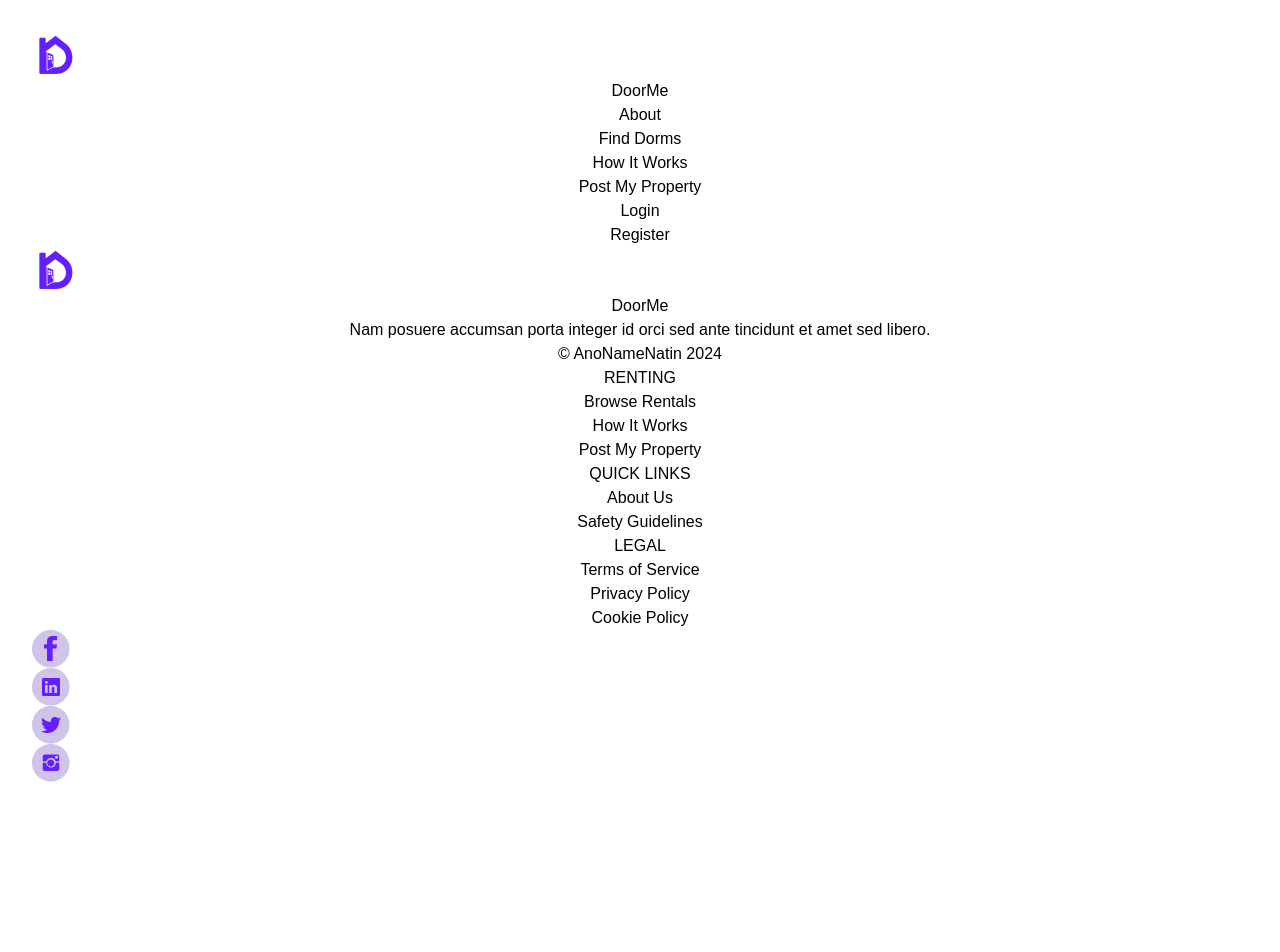
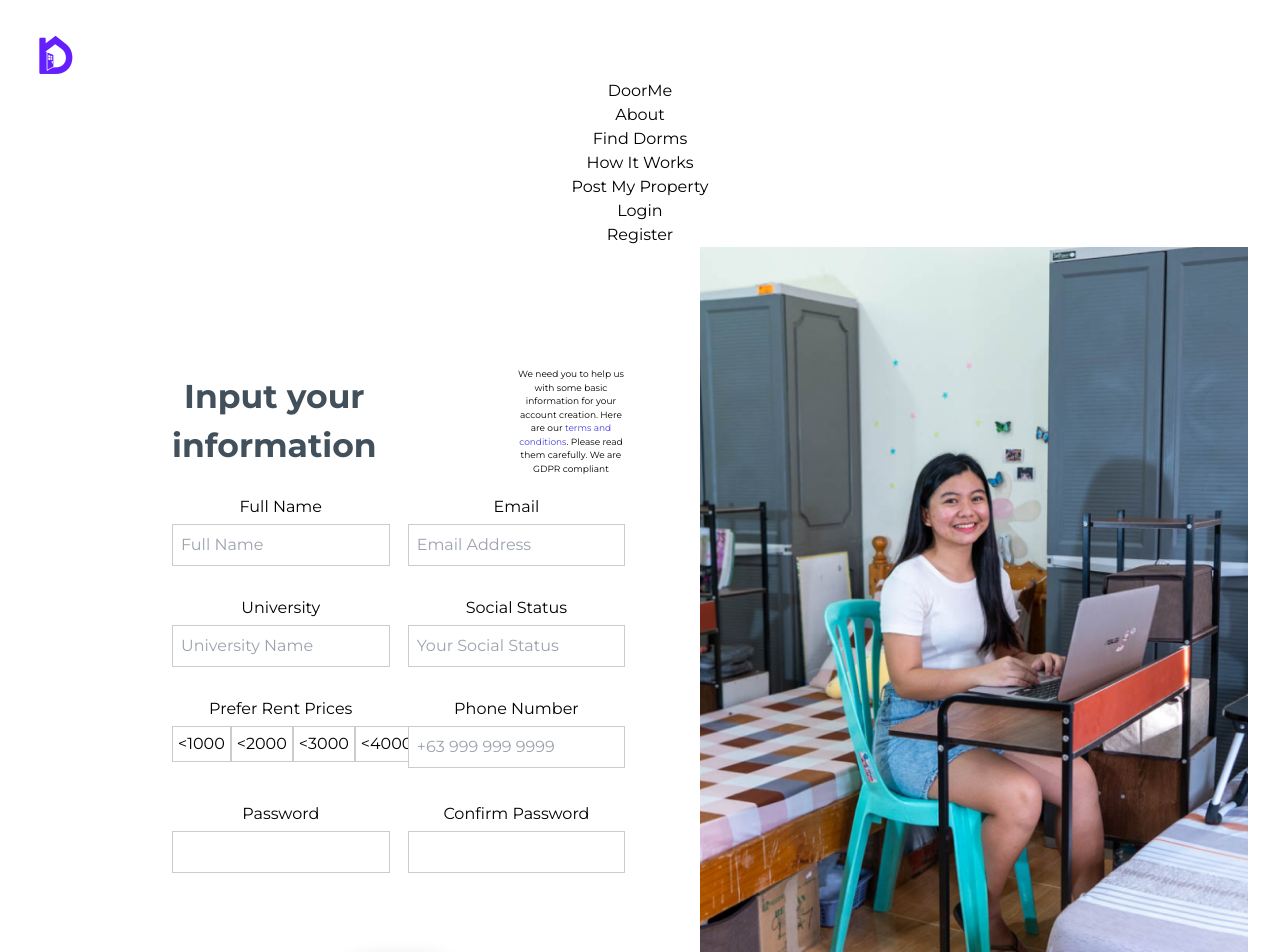
Before and after one commit to jaypeepeep/DoorMe, a React (Vite) app: page /Register in a window 1280 px wide. Shown: the top 952 px of the page. Before the commit the page ends 814 px from the top, so only its background shows below. Built offline with nearby package versions, Linux system fonts and the light colour scheme.

Commit message:
dwasduadbruh

```diff
--- a/src/pages/register/Register.css
+++ b/src/pages/register/Register.css
@@ -0,0 +1,117 @@
+@import url("https://fonts.googleapis.com/css2?family=Montserrat:wght@400;700&display=swap");
+
+.register-container {
+    display: flex;
+    justify-content: space-between;
+    align-items: flex-start;
+    height: 100vh;
+    margin-left: 120px;
+}
+
+.register-content {
+    width: 45%;
+    padding: 20px;
+    background-color: rgba(255, 255, 255, 0.8);
+    margin-top: 100px;
+    overflow-y: auto;
+}
+
+.register-bg {
+    width: 50%;
+    height: 100vh;
+    background-image: url('../../assets/register_bg_img.png');
+    background-size: cover;
+    background-position: center;
+}
+
+.register-content .header-container {
+    display: flex;
+    align-items: center;
+    margin-bottom: 20px;
+}
+
+.register-content h1 {
+    color: #42505C;
+    font-size: 33px;
+    margin-right: 20px;
+    font-family: Montserrat;
+    font-weight: bold;
+}
+
+.register-content .header-p {
+    font-size: 9px;
+    margin-left: 120px;
+}
+
+.register-content .form-row {
+  display: flex;
+  justify-content: space-between;
+  margin-bottom: 20px;
+}
+
+.register-content .form-row label {
+  display: block;
+  margin-bottom: 5px;
+}
+
+.register-content .form-row .input-container {
+  width: 48%;
+}
+
+.register-content label {
+  display: block;
+  margin-bottom: 5px;
+}
+
+.register-content input[type="text"],
+.register-content input[type="email"],
+.register-content input[type="tel"],
+.register-content input[type="password"] {
+  width: 100%;
+  padding: 8px;
+  border: 1px solid #ccc;
+  margin-bottom: 10px;
+}
+
+.register-content .price-range-container {
+  display: flex;
+  justify-content: space-between;
+  margin-bottom: 20px;
+}
+
+.register-content .price-range-container div {
+  flex-basis: 24%;
+  padding: 5px;
+  cursor: pointer;
+  border: 1px solid #ccc;
+  margin-bottom: 0;
+  text-align: center;
+}
+
+.register-content .price-range-container div p {
+  margin: 0;
+}
+
+.register-content .price-range-container div:hover {
+  background-color: #f0f0f0;
+}
+
+.register-content .register-button {
+    width: 25%;
+    height: 55px;
+    flex-shrink: 0;
+    border-radius: 50px;
+    background: linear-gradient(0deg, #651fff 0%, #651fff 100%);
+    box-shadow: 0px 8px 21px 0px rgba(0, 0, 0, 0.16);
+    color: rgba(255, 255, 255, 0.9);
+    text-align: center;
+    font-family: Montserrat;
+    font-size: 18px;
+    font-weight: 700;
+    margin-top: 50px;
+    margin-bottom: 20px;
+}
+
+.register-content .register-button:hover {
+  background-color: #2C1169;
+}
--- a/src/pages/register/Register.jsx
+++ b/src/pages/register/Register.jsx
@@ -1,14 +1,80 @@
-import React from "react";
+import React from 'react';
 import "./Register.css";
+import Header from "../../components/header/Header";
+import Footer from "../../components/footer/Footer";
 
-function Register() {
-    return(
-        <div className="register-container">
-            <div className="register-content">
+const Register = () => {
+  return (
+    <div className="register-container">
+        <div className="register-content">
+            <div className="header-container">
+                <h1>Input your information</h1>
+                <p className="header-p">We need you to help us with some basic information for your account creation. Here are our <span style={{color: "#4743E0"}}>terms and conditions</span>. Please read them carefully. We are GDPR compliant</p>
+            </div>
 
+            <div className="form-row">
+                <div className="input-container">
+                    <label>Full Name</label>
+                    <input type="text" placeholder="Full Name" className="full-name-input" required/>
+                </div>
+                <div className="input-container">
+                    <label>Email</label>
+                    <input type="email" placeholder="Email Address" className="email-input" required />
+                </div>
             </div>
+
+            <div className="form-row">
+                <div className="input-container">
+                    <label>University</label>
+                    <input type="text" placeholder="University Name" className="university-input" required/>
+                </div>
+                <div className="input-container">
+                    <label>Social Status</label>
+                    <input type="text" placeholder="Your Social Status" className="social-status-input" required/>
+                </div>
+            </div>
+
+            <div className="form-row">
+                <div className="input-container">
+                    <label>Prefer Rent Prices</label>
+                    <div className="price-range-container">
+                        <div className="price-1000">
+                            <p>&lt;1000</p>
+                        </div>
+                        <div className="price-2000">
+                            <p>&lt;2000</p>
+                        </div>
+                        <div className="price-3000">
+                            <p>&lt;3000</p>
+                        </div>
+                        <div className="price-4000">
+                            <p>&lt;4000</p>
+                        </div>
+                    </div>
+                </div>
+                <div className="input-container">
+                    <label>Phone Number</label>
+                    <input type="tel" placeholder="+63 999 999 9999" className="phone-number-input" pattern="\+63 [0-9]{3} [0-9]{3} [0-9]{4}" required/>
+                </div>
+            </div>
+
+            <div className="form-row">
+                <div className="input-container">
+                    <label>Password</label>
+                    <input type="password" className="password-input" required/>
+                </div>
+                <div className="input-container">
+                    <label>Confirm Password</label>
+                    <input type="password" className="password-input" required/>
+                </div>
+            </div>
+
+            <button className="register-button">Register</button>
         </div>
-    );
+
+        <div className="register-bg"></div>
+    </div>
+  );
 }
 
 export default Register;
```
Also changed, not shown: src/assets/register_bg_img.png (added).
